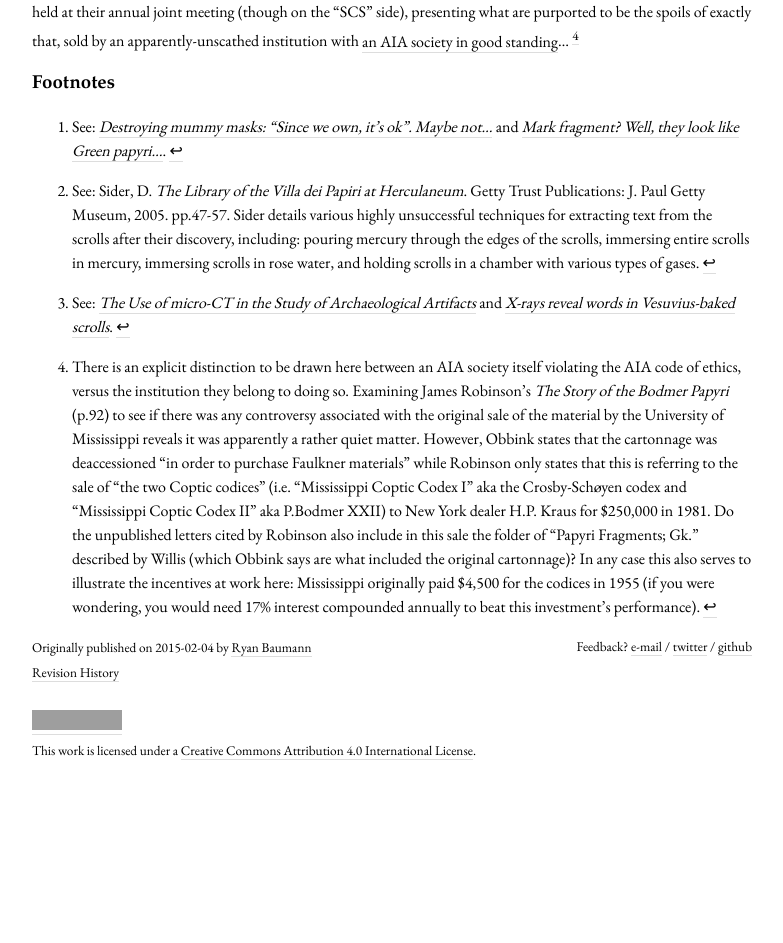
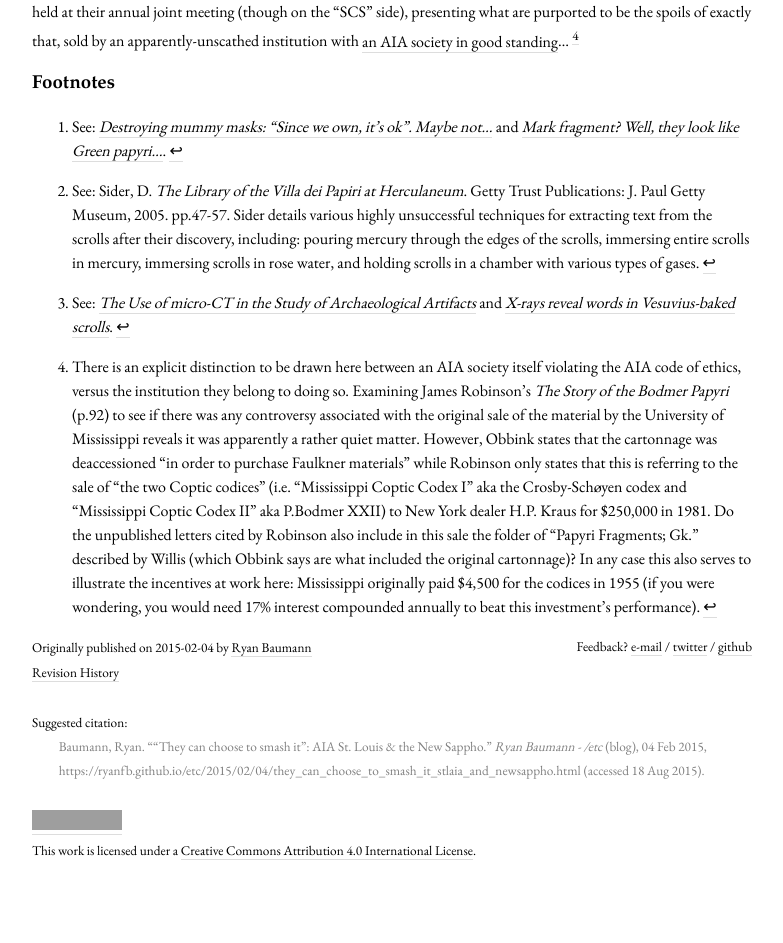
Before and after one commit to ryanfb/etc, a Jekyll site: the page built from _posts/2015-02-04-they_can_choose_to_smash_it_stlaia_and_newsappho.md, in a window 1280 px wide. Shown: the part 1421-2364 px from the top of the page, without its empty margins (248-1031 px from the left). Built offline with Jekyll 4.4.1, drawn with Linux system fonts in a browser that asks for light colours; nearby versions of some CDN libraries; before the commit the page ends 2264 px from its top, so only the background shows below that; grey boxes are pictures that could not be loaded.

Commit message:
Add suggested citation, remove redundant baseurls

```diff
--- /dev/null
+++ b/_includes/citation.html
@@ -0,0 +1,2 @@
+<!-- Suggested citation code -->
+{{ site.data.site.name_last }}, {{ site.data.site.name_first }}. “{{ page.title }}.” <em>{{ site.data.site.title }}</em> (blog), {{ page.date | date_to_string }}, {{ site.url }}{{ page.url }}<span id="accessed-on"></span>.
--- a/_includes/footer.html
+++ b/_includes/footer.html
@@ -2,7 +2,11 @@
 {% if page.date %}
 <span>Originally published on {{ page.date | date: "%Y-%m-%d" }} by <a href="https://ryanfb.github.io/">Ryan Baumann</a></span>
 <span style="float:right">Feedback? <a href="mailto:ryanfb@gmail.com">e-mail</a> / <a href="https://twitter.com/intent/tweet?text=%40ryanfb%20">twitter</a> / <a href="https://github.com/ryanfb/etc/issues">github</a></span>
-<br/><span><a href="https://github.com/ryanfb/etc/commits/gh-pages/{{ page.path }}">Revision History</a></span>
+<br/>
+<span><a href="https://github.com/ryanfb/etc/commits/gh-pages/{{ page.path }}">Revision History</a></span>
+<br/><br/>
+Suggested citation:<br/>
+<span class="citation">{% include citation.html %}</span>
 <br/><br/><a rel="license" href="http://creativecommons.org/licenses/by/4.0/"><img alt="Creative Commons License" style="border-width:0" src="https://i.creativecommons.org/l/by/4.0/80x15.png" /></a><br />This work is licensed under a <a rel="license" href="http://creativecommons.org/licenses/by/4.0/">Creative Commons Attribution 4.0 International License</a>.
 {% endif %}
 </small>
--- a/_layouts/default.html
+++ b/_layouts/default.html
@@ -1,10 +1,10 @@
 <!doctype html>
-<html lang="en" itemscope itemtype="http://schema.org/WebPage" itemid="{{ site.url }}{{ site.baseurl }}{{ page.url }}">
+<html lang="en" itemscope itemtype="http://schema.org/WebPage" itemid="{{ site.url }}{{ page.url }}">
 <head>
   <meta charset="utf-8">
   {% if page.date %}<meta itemprop="datePublished" content="{{ page.date | date: "%Y-%m-%d" }}">{% endif %}
   <title>Ryan Baumann - /etc - {{ page.title }}</title>
-  <link rel="alternate" type="application/rss+xml" title="RSS" href="{{ site.url }}{{ site.baseurl }}/feed.xml">
+  <link rel="alternate" type="application/rss+xml" title="RSS" href="{{ site.url }}/feed.xml">
   <meta name="description" content="Ryan Baumann">
   <meta name="author" content="Ryan Baumann">
   <!-- Enables twitter cards on posts -->
@@ -13,7 +13,7 @@
   <meta name="twitter:creator" content="@ryanfb" />
   <meta name="twitter:title" content="{{ page.title }}" />
   <meta name="twitter:description" content="{{ page.excerpt | escape }}" />
-  <meta name="twitter:url" content="{{ site.url }}{{ site.baseurl }}{{ page.url }}" />
+  <meta name="twitter:url" content="{{ site.url }}{{ page.url }}" />
   <link rel='stylesheet' type='text/css' href='https://fonts.googleapis.com/css?family=EB+Garamond'>
   <link rel="stylesheet" href="//maxcdn.bootstrapcdn.com/font-awesome/4.3.0/css/font-awesome.min.css">
   <link rel="pingback" href="https://webmention.io/ryanfb.github.io/xmlrpc" />
@@ -50,6 +50,11 @@
       display: inline-block;
       font-size: 2em;
     }
+    .citation {
+      float: left;
+      margin: 0em 2em 2em;
+      color: gray;
+    }
   </style>
   <script type="text/javascript">
 
@@ -63,12 +68,20 @@
     var s = document.getElementsByTagName('script')[0]; s.parentNode.insertBefore(ga, s);
   })();
 
+    function setAccessedDate() {
+      if (document.getElementById('accessed-on')) {
+        var now = new Date();
+        var months = ['Jan','Feb','Mar','Apr','May','Jun','Jul','Aug','Sep','Oct','Nov','Dec'];
+        var formattedDate = now.getDate()+" "+months[now.getMonth()]+" "+now.getFullYear();
+        document.getElementById('accessed-on').textContent = " (accessed " + formattedDate + ")";
+      }
+    }
   </script>
 </head>
-<body>
+<body onload="setAccessedDate();">
   <div id="content">
   {% if page.date %}<!-- Enable COinS -->
-  <span class="Z3988" title="ctx_ver=Z39.88-2004&amp;rft_val_fmt=info%3Aofi%2Ffmt%3Akev%3Amtx%3Adc&amp;rft.title={{ page.title | cgi_escape }}&amp;rft.aulast={{ site.data.site.name_last | cgi_escape }}&amp;rft.aufirst={{ site.data.site.name_first | cgi_escape }}&amp;rft.source={{ site.data.site.title | cgi_escape }}&amp;rft.date={{ page.date | date_to_xmlschema }}&amp;rft.type=blogPost&amp;rft.format=text&amp;rft.identifier={{ site.url | cgi_escape }}{{ site.baseurl | cgi_escape }}{{ page.url | cgi_escape }}&amp;rft.language=English"></span>{% endif %}
+  <span class="Z3988" title="ctx_ver=Z39.88-2004&amp;rft_val_fmt=info%3Aofi%2Ffmt%3Akev%3Amtx%3Adc&amp;rft.title={{ page.title | cgi_escape }}&amp;rft.aulast={{ site.data.site.name_last | cgi_escape }}&amp;rft.aufirst={{ site.data.site.name_first | cgi_escape }}&amp;rft.source={{ site.data.site.title | cgi_escape }}&amp;rft.date={{ page.date | date_to_xmlschema }}&amp;rft.type=blogPost&amp;rft.format=text&amp;rft.identifier={{ site.url | cgi_escape }}{{ page.url | cgi_escape }}&amp;rft.language=English"></span>{% endif %}
   <h1><a href="{{ site.baseurl }}/">/etc</a><span style="float:right"><a href="https://ryanfb.github.io/" rel="author">ryanfb.github.io</a></span></h1>
   {% unless page.title == 'index' %}<h2>↳ <a href="{{ site.baseurl }}{{ page.url }}" rel="bookmark">{{ page.title}}</a></h2>{% endunless %}
   {{ content }}
```
